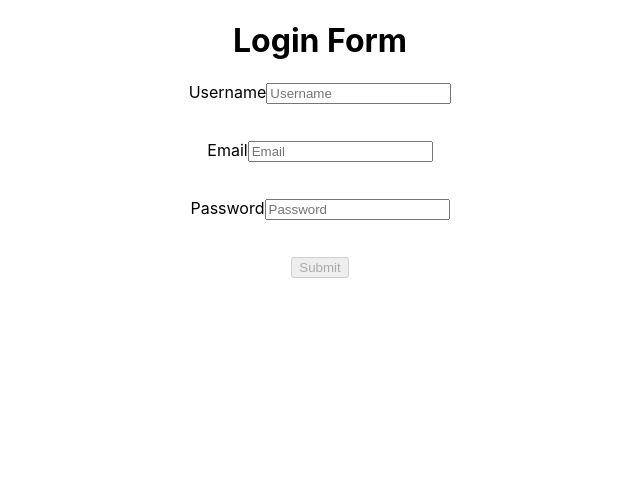
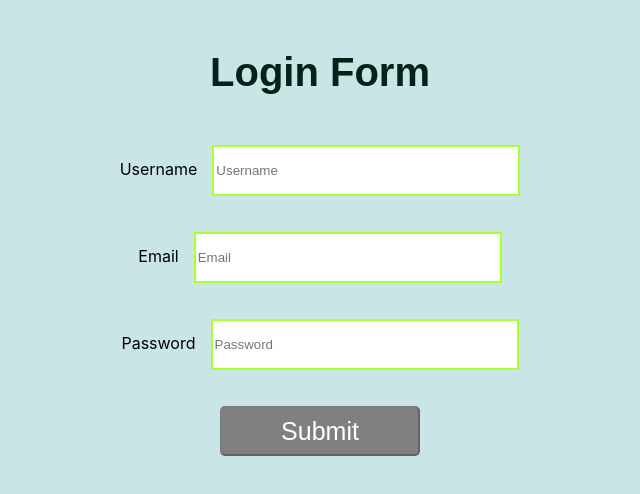
Before and after one commit to Anzhela-Sahakyan/loginForm, a React (Create React App) app: page / in a window 1280 px wide. Shown: the top 494 px of the page, without its empty margins (320-960 px from the left). Built offline with nearby package versions, Linux system fonts and the light colour scheme.

Commit message:
feat: adding styles

```diff
--- a/src/App.css
+++ b/src/App.css
@@ -1,3 +1,6 @@
+body {
+  background-color: rgb(202, 229, 230);
+}
 .App {
   text-align: center;
 }
--- a/src/components/form.jsx
+++ b/src/components/form.jsx
@@ -1,4 +1,4 @@
-import { useState, useEffect } from "react";
+import { useState } from "react";
 import styles from "./form.module.css";
 
 export default function DisplayForm() {
@@ -22,28 +22,23 @@ export default function DisplayForm() {
     setIsSubmit(true);
   };
 
-  useEffect(() => {
-    if (Object.keys(formErrors).length === 0 && isSubmit) {
-    }
-  }, [formErrors]);
-
   const validate = (values) => {
     const errors = {};
-    const regex = /^[a-zA-Z0-9._%+-]+@[a-zA-Z0-9.-]+.[a-zA-Z]{2,}$/i;
+    const regexEmail = /^[a-zA-Z0-9._%+-]+@[a-zA-Z0-9.-]+.[a-zA-Z]{2,}$/i;
+    const regexPass = /^.{5,9}$/i;
     if (!values.username) {
       errors.username = "Username is required!";
     }
     if (!values.email) {
       errors.email = "Email is required!";
-    } else if (!regex.test(values.email)) {
+    } else if (!regexEmail.test(values.email)) {
       errors.email = "This is not a valid email";
     }
     if (!values.password) {
       errors.password = "Password is required!";
-    } else if (values.password.length < 4) {
-      errors.password = "Password should  be more than 4  characters";
-    } else if (values.password.length > 10) {
-      errors.password = "Password must be less than 10 characters";
+    } else if (!regexPass.test(values.password)) {
+      errors.password =
+        "Password should  be more than 4 and less than 10 characters";
     }
     return errors;
   };
@@ -51,11 +46,14 @@ export default function DisplayForm() {
     return !formValues.username || !formValues.email || !formValues.password;
   };
   return (
-    <div className="container">
+    <div className={styles.container}>
       <form onSubmit={handleSubmit} noValidate>
-        <h1 className="header">Login Form</h1>
-        <label>Username</label>
+        <h1 className={styles.header}>Login Form</h1>
+        <label className={styles.label}>Username</label>
         <input
+          className={` ${
+            formErrors.username ? styles.redBorder : styles.greenBorder
+          }`}
           type="text"
           name="username"
           placeholder="Username"
@@ -65,8 +63,11 @@ export default function DisplayForm() {
         <br />
         <p>{formErrors.username}</p>
         <br />
-        <label>Email</label>
+        <label className={styles.label}>Email</label>
         <input
+          className={` ${
+            formErrors.email ? styles.redBorder : styles.greenBorder
+          }`}
           type="email"
           name="email"
           placeholder="Email"
@@ -74,10 +75,13 @@ export default function DisplayForm() {
           onChange={handleChange}
         ></input>
         <br />
-        <p>{formErrors.email}</p>
+        <p className={styles.errorText}>{formErrors.email}</p>
         <br />
-        <label>Password</label>
+        <label className={styles.label}>Password</label>
         <input
+          className={`${
+            formErrors.password ? styles.redBorder : styles.greenBorder
+          }`}
           type="password"
           name="password"
           placeholder="Password"
@@ -85,19 +89,18 @@ export default function DisplayForm() {
           onChange={handleChange}
         ></input>
         <br />
-        <p>{formErrors.password}</p>
+        <p className={styles.errorText}>{formErrors.password}</p>
         <br />
         <button
-          className="btn"
+          className={`${isButtonDisabled() ? styles.disabledBtn : styles.btn}`}
           onChange={handleChange}
           disabled={isButtonDisabled()}
         >
-          {" "}
-          Submit{" "}
+          Submit
         </button>
       </form>
       {Object.keys(formErrors).length === 0 && isSubmit ? (
-        <div className="message-success">Sign in successfully</div>
+        <div className={styles.successText}>Signed in successfully</div>
       ) : (
         <div></div>
       )}
--- a/src/components/form.module.css
+++ b/src/components/form.module.css
@@ -1,3 +1,73 @@
 .container {
-  background-color: aqua;
+  margin-top: 50px;
 }
+
+.header {
+  font-family: Arial, Helvetica, sans-serif;
+  font-size: 40px;
+  color: rgb(2, 35, 25);
+  margin-bottom: 50px;
+}
+
+.blackBorder {
+  border-color: black;
+}
+.greenBorder {
+  border: greenyellow 2px solid;
+  margin-left: 15px;
+  height: 45px;
+  width: 300px;
+}
+
+.redBorder {
+  border: red 2px solid;
+  margin-left: 15px;
+  height: 45px;
+  width: 300px;
+}
+
+.errorText {
+  color: red;
+}
+
+.btn {
+  height: 50px;
+  width: 200px;
+  font-size: 25px;
+  border-radius: 5px;
+  cursor: pointer;
+  transition-duration: 0.5s;
+  color: rgb(2, 35, 25);
+  border-color: black;
+  background-color: aliceblue;
+}
+
+.btn:hover {
+  width: 220px;
+  background-color: beige;
+  border-color: rgb(159, 159, 19);
+}
+
+.disabledBtn {
+  height: 50px;
+  width: 200px;
+  font-size: 25px;
+  border-radius: 5px;
+  cursor: not-allowed;
+  color: white;
+  background-color: grey;
+}
+
+.successText {
+  position: absolute;
+  top: 50%;
+  left: 50%;
+  transform: translate(-50%, -50%);
+  padding: 10px;
+  margin-top: 50px;
+  border: solid 0.5px;
+  width: 500px;
+  font-size: 50px;
+  color: green;
+  font-weight: bolder;
+}
```
